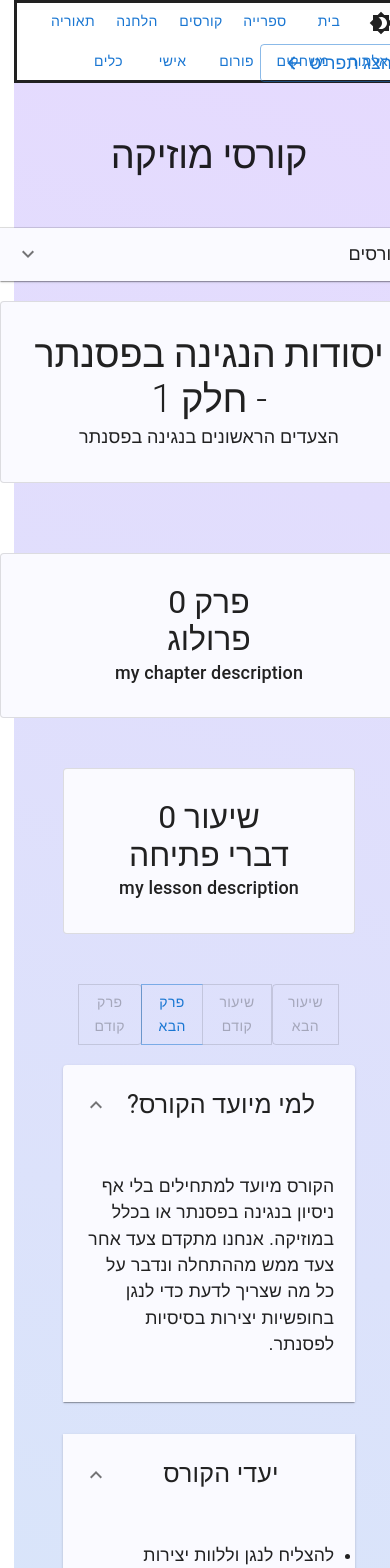
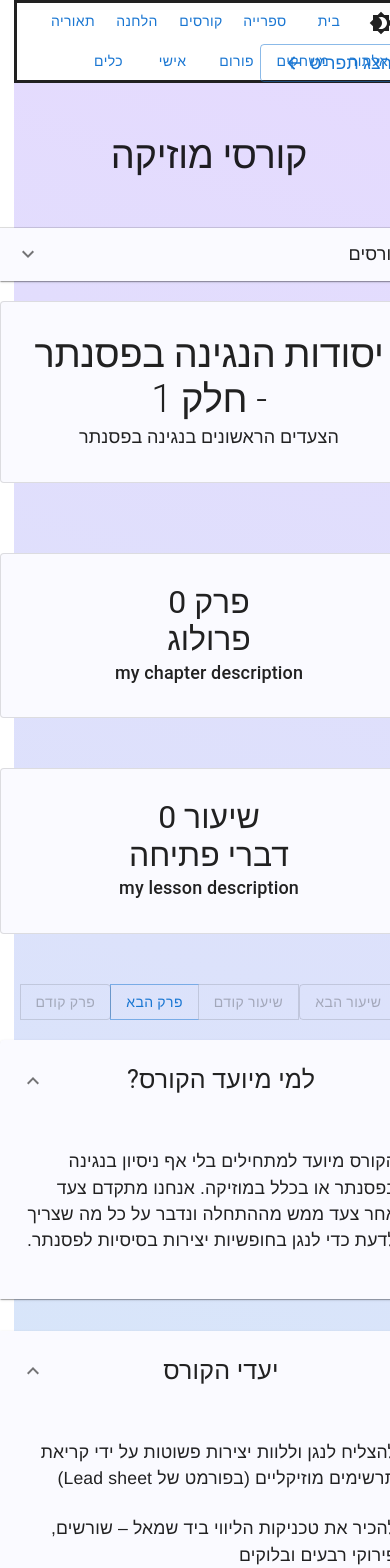
Before and after one commit to IradDoron/esum-acisum-client, a React (Create React App) app: page /courses/course1/chapter-0/lesson-0 in a window 390 px wide. Shown: the top 1568 px of the page. Built offline with nearby package versions, Linux system fonts and the light colour scheme.

Commit message:
fix stuff

```diff
--- a/src/App.js
+++ b/src/App.js
@@ -104,12 +104,11 @@ function App() {
               color: 'text.primary',
               height: '100%',
               minHeight: '100vh',
-              paddingBottom: '350px',
             }}
           >
             <Stack direction="column" sx={{ alignItems: 'center' }}>
               <MainNav />
-              <Stack >
+              <Stack>
                 <Routing />
               </Stack>
             </Stack>
--- a/src/components/ContentUtils/ScoreArea/ScoreArea.jsx
+++ b/src/components/ContentUtils/ScoreArea/ScoreArea.jsx
@@ -13,7 +13,7 @@ function ScoreArea({ tune, id }) {
 
   return (
     <>
-      <div style={{ maxWidth: '700px', width: '100%', marginBottom: '40px' }}>
+      <div style={{ maxWidth: '700px', width: '100%', marginBottom: '40px', margin: 'auto' }}>
         <Paper elevation={3} id={id}></Paper>
       </div>
     </>
--- a/src/pages/Courses/RenderCourse/RenderCourse.jsx
+++ b/src/pages/Courses/RenderCourse/RenderCourse.jsx
@@ -45,7 +45,17 @@ function RenderCourse() {
           </Paper>
         </Stack>
         <Stack direction="row" sx={{ display: 'flex', justifyContent: 'space-between' }}>
-          <Box sx={{ margin: '0 auto', width: '70%' }}>
+          <Box
+            sx={(theme) => ({
+              [theme.breakpoints.down('lg')]: {
+                width: '100%',
+              },
+              [theme.breakpoints.up('lg')]: {
+                width: '70%',
+                margin: 'auto',
+              },
+            })}
+          >
             <Paper variant="outlined" sx={{ flexWrap: 'wrap', margin: '0 0 50px 0', padding: '30px' }}>
               <Typography sx={{ textAlign: 'center' }} variant="h3">
                 {`${'שיעור'}${' '}${lesson?.split('-')[1]}`}
```
